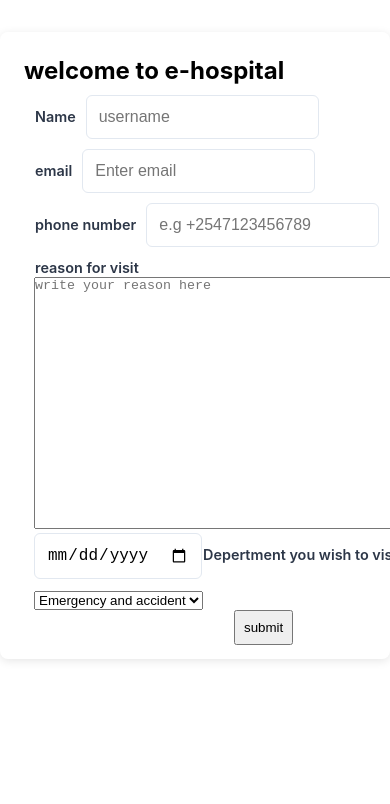
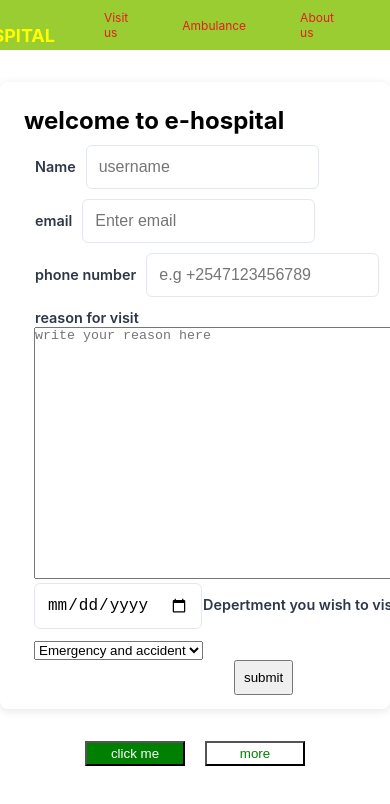
Before and after one commit to Kris-Ekiteles/remote-admission-system, a React (Create React App) app: page / in a window 390 px wide. Shown: the top 804 px of the page. Built offline with nearby package versions, Linux system fonts and the light colour scheme.

Commit message:
minor changes

```diff
--- a/src/App.js
+++ b/src/App.js
@@ -1,11 +1,15 @@
 import logo from "./logo.svg";
 import "./App.css";
 import FormCheck from "./components/landing";
+import Navbar from "./components/navbar";
+import About from "./components/about";
 
 function App() {
   return (
     <div className="App">
+      < Navbar />
       <FormCheck />
+      < About />
     </div>
   );
 }
--- a/src/components/landing.css
+++ b/src/components/landing.css
@@ -1,13 +1,9 @@
-body{
-    box-sizing: border-box;
-}
 .form-container {
   max-width: 400px;
   margin: 2rem auto;
   padding: 1.5rem;
   border-radius: 8px;
   box-shadow: 0 2px 10px rgba(0, 0, 0, 0.1);
-
 }
 /* .form-container h2{
     margin-top: 10px;
@@ -53,7 +49,5 @@ textarea {
 #single-select {
   outline: none;
 }
-@media (max-width: 600px){
-
-
+@media (max-width: 600px) {
 }
--- a/src/components/navbar.css
+++ b/src/components/navbar.css
@@ -53,17 +53,14 @@ nav ul li:last-child {
 
   }
   nav ul li{
-     margin: 0 5px; /* Consistent spacing between items */
-    /* Remove if you don't want any spacing: margin: 0; */
+     margin: 0 5px;
   }
-  /* nav ul li:last-child {
-  margin-right: 0;
-} */
+
 nav ul li a {
  text-decoration: none;
     color: rgb(228, 30, 30);
-    display: block; /* Makes entire area clickable */
-    padding: 8px 12px; /* Adds touch-friendly spacing */
+    display: block;
+    padding: 8px 12px;
 }
 
 
--- a/src/components/navbar.js
+++ b/src/components/navbar.js
@@ -1,11 +1,13 @@
 import "./navbar.css";
+
+
 function Navbar() {
   return (
     <div>
       <nav>
         <ul>
           <li>
-            <a href="">
+            <a href="#">
               <h2>E-HOSPITAL</h2>
             </a>
           </li>
--- a/src/index.css
+++ b/src/index.css
@@ -1,5 +1,7 @@
 body {
   margin: 0;
+  height: 100vh;
+  width: 100vw;
   font-family: -apple-system, BlinkMacSystemFont, 'Segoe UI', 'Roboto', 'Oxygen',
     'Ubuntu', 'Cantarell', 'Fira Sans', 'Droid Sans', 'Helvetica Neue',
     sans-serif;
```
Also changed, not shown: src/components/footer.css (added), src/components/footer.js (added).
